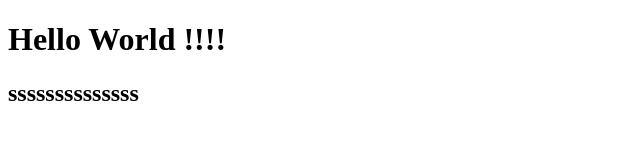
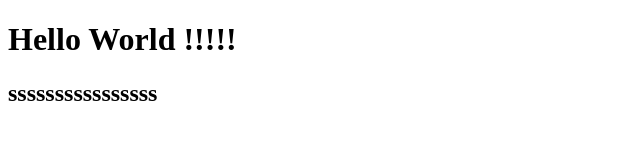
Before and after one commit to alnakos/my-projects, a plain HTML site: page index.html in a window 1280 px wide. Shown: the full height of the page, 0-640 px from the left. Drawn offline with Linux system fonts and the light colour scheme.

Commit message:
This is the first commit

```diff
--- a/index.html
+++ b/index.html
@@ -13,8 +13,8 @@
         <link rel="stylesheet" href="">
     </head>
     <body>
-        <h1> Hello World !!!!</h1>
-        <h2> ssssssssssssss</h2>
+        <h1> Hello World !!!!!</h1>
+        <h2> ssssssssssssssss</h2>
 
         <script src="" async defer></script>
     </body>
```
